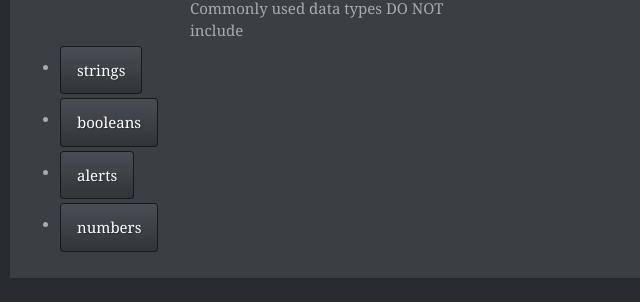
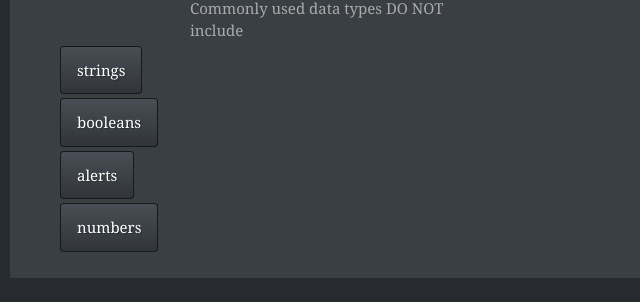
Before and after one commit to michaelf364/04-Web-APIs, a plain HTML site: page index.html in a window 1280 px wide. Both pictures are taken after a click on the button "Start". Shown: the part 173-475 px from the top of the page, 0-640 px from the left. Drawn offline with nearby package versions, Linux system fonts and the light colour scheme.

Commit message:
removed bullets from unordered list

```diff
--- a/index.html
+++ b/index.html
@@ -44,7 +44,7 @@
       </div>
       <div class="row">
         <div class="col">
-          <ul id="answers">
+          <ul style="list-style-type:none;" id="answers">
           </ul>
         </div>
       </div>
```
Also changed, not shown: Assets/images/640-highscores.jpg (added), Assets/images/640-question.jpg, Assets/images/768-question.jpg, Assets/images/940-question.jpg, 1 other file.
